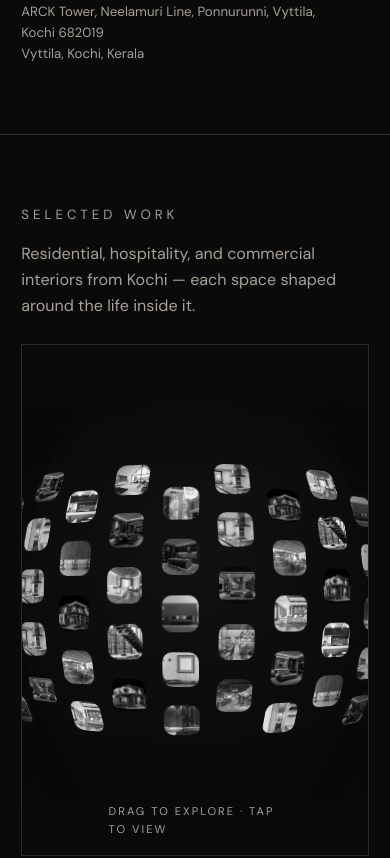
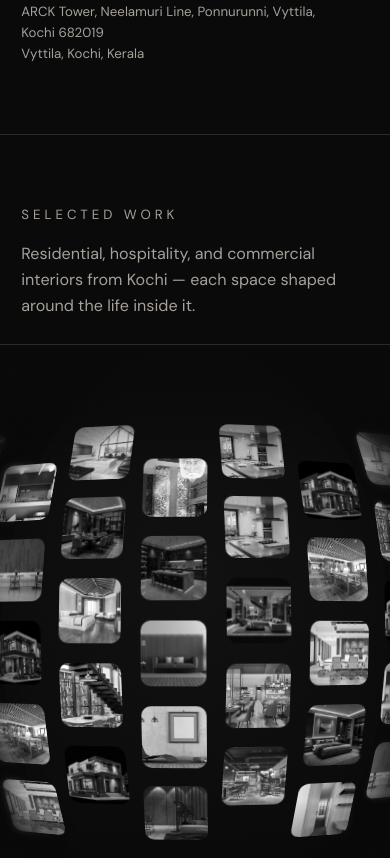
Before and after one commit to ryz3006/architak, a Next.js app: page /studio in a window 390 px wide. Shown: the part 740-1598 px from the top of the page. Built offline with nearby package versions, Linux system fonts and the light colour scheme; no server answers.

Commit message:
Refactor StudioPage and StudioWorkDome components for improved layout and responsiveness. Update styles for the studio work section, enhancing visual presentation and ensuring better adaptability across different screen sizes.

```diff
--- a/app/studio/page.tsx
+++ b/app/studio/page.tsx
@@ -63,9 +63,11 @@ export default async function StudioPage() {
       </Reveal>
 
       <Reveal>
-        <section id="work" className="page-frame border-t border-border py-fluid-xl">
-          <p className="text-fluid-sm tracking-[0.3em] text-muted uppercase">{page.workHeading}</p>
-          <p className="measure mt-4 max-w-2xl text-muted">{page.workSupport}</p>
+        <section id="work" className="studio-work-section border-t border-border">
+          <div className="page-frame py-fluid-xl pb-fluid-md">
+            <p className="text-fluid-sm tracking-[0.3em] text-muted uppercase">{page.workHeading}</p>
+            <p className="measure mt-4 max-w-2xl text-muted">{page.workSupport}</p>
+          </div>
 
           <StudioWorkDome projects={projects} />
         </section>
--- a/components/studio/studio-work-dome.tsx
+++ b/components/studio/studio-work-dome.tsx
@@ -1,7 +1,7 @@
 "use client";
 
 import dynamic from "next/dynamic";
-import { useEffect, useState } from "react";
+import { useEffect, useRef, useState } from "react";
 
 import type { StaticProject } from "@/content/static";
 import { getStudioDomeGalleryItems } from "@/features/studio/dome-gallery-items";
@@ -20,48 +20,114 @@ type StudioWorkDomeProps = {
   projects: StaticProject[];
 };
 
-function useDomeRadius(): { minRadius: number; fit: number } {
-  const [config, setConfig] = useState({ minRadius: 480, fit: 0.48 });
+type DomeLayout = {
+  fit: number;
+  minRadius: number;
+  maxRadius: number;
+  fitBasis: "auto" | "width" | "min";
+  segments: number;
+};
+
+function resolveDomeLayout(width: number, height: number): DomeLayout {
+  const minDim = Math.min(width, height);
+  const aspect = width / Math.max(height, 1);
+
+  if (width < 480) {
+    return {
+      fit: 0.5,
+      minRadius: Math.round(minDim * 0.44),
+      maxRadius: Math.round(width * 0.78),
+      fitBasis: "min",
+      segments: 30,
+    };
+  }
+
+  if (width < 768) {
+    return {
+      fit: 0.54,
+      minRadius: Math.round(minDim * 0.46),
+      maxRadius: Math.round(width * 0.82),
+      fitBasis: aspect > 1.15 ? "width" : "min",
+      segments: 32,
+    };
+  }
+
+  if (width < 1200) {
+    return {
+      fit: 0.56,
+      minRadius: Math.round(minDim * 0.48),
+      maxRadius: Math.round(width * 0.85),
+      fitBasis: "width",
+      segments: 35,
+    };
+  }
+
+  return {
+    fit: aspect > 1.6 ? 0.62 : 0.58,
+    minRadius: Math.round(minDim * 0.5),
+    maxRadius: Math.round(width * 0.9),
+    fitBasis: "width",
+    segments: 35,
+  };
+}
+
+function useDomeLayout(containerRef: React.RefObject<HTMLDivElement | null>): DomeLayout {
+  const [layout, setLayout] = useState<DomeLayout>({
+    fit: 0.56,
+    minRadius: 480,
+    maxRadius: 1200,
+    fitBasis: "width",
+    segments: 35,
+  });
 
   useEffect(() => {
+    const node = containerRef.current;
+    if (!node) return;
+
     const sync = () => {
-      const width = window.innerWidth;
-      if (width < 480) {
-        setConfig({ minRadius: 320, fit: 0.42 });
-      } else if (width < 768) {
-        setConfig({ minRadius: 400, fit: 0.45 });
-      } else if (width < 1200) {
-        setConfig({ minRadius: 480, fit: 0.48 });
-      } else {
-        setConfig({ minRadius: 560, fit: 0.5 });
-      }
+      const rect = node.getBoundingClientRect();
+      if (rect.width < 1 || rect.height < 1) return;
+      setLayout(resolveDomeLayout(rect.width, rect.height));
     };
 
     sync();
-    window.addEventListener("resize", sync, { passive: true });
-    return () => window.removeEventListener("resize", sync);
-  }, []);
+    const observer = new ResizeObserver(sync);
+    observer.observe(node);
+    window.addEventListener("orientationchange", sync);
 
-  return config;
+    return () => {
+      observer.disconnect();
+      window.removeEventListener("orientationchange", sync);
+    };
+  }, [containerRef]);
+
+  return layout;
 }
 
 export function StudioWorkDome({ projects }: StudioWorkDomeProps) {
+  const containerRef = useRef<HTMLDivElement>(null);
   const reduced = useReducedMotion();
-  const { minRadius, fit } = useDomeRadius();
+  const layout = useDomeLayout(containerRef);
   const items = getStudioDomeGalleryItems(projects);
 
   if (reduced) {
-    return <StudioWorkGrid projects={projects} />;
+    return (
+      <div className="studio-work-section__dome studio-work-section__dome--grid page-frame">
+        <StudioWorkGrid projects={projects} />
+      </div>
+    );
   }
 
   return (
-    <div className="studio-work-dome">
+    <div ref={containerRef} className="studio-work-dome">
       <DomeGallery
         images={items}
-        fit={fit}
-        minRadius={minRadius}
-        maxRadius={720}
-        padFactor={0.2}
+        fit={layout.fit}
+        fitBasis={layout.fitBasis}
+        minRadius={layout.minRadius}
+        maxRadius={layout.maxRadius}
+        segments={layout.segments}
+        padFactor={0.12}
         overlayBlurColor="#0a0a0a"
         dragSensitivity={22}
         dragDampening={2.2}
--- a/styles/dome-gallery.css
+++ b/styles/dome-gallery.css
@@ -256,16 +256,29 @@ main.sphere-main {
   clip: rect(0 0 0 0);
 }
 
+.studio-work-section {
+  overflow: hidden;
+}
+
 .studio-work-dome {
   position: relative;
-  width: 100%;
-  height: clamp(28rem, 72vh, 44rem);
-  margin-top: var(--space-fluid-md);
-  border: 1px solid var(--color-border);
+  width: 100vw;
+  max-width: 100vw;
+  margin-inline: calc(50% - 50vw);
+  height: clamp(28rem, 88svh, 56rem);
+  border-block: 1px solid var(--color-border);
   background:
-    radial-gradient(ellipse 80% 60% at 50% 40%, rgb(18 18 18 / 0.9) 0%, var(--color-background) 78%),
+    radial-gradient(ellipse 92% 68% at 50% 42%, rgb(18 18 18 / 0.92) 0%, var(--color-background) 82%),
     var(--color-background);
   overflow: hidden;
+}
+
+.studio-work-section__dome--grid {
+  width: 100%;
+  max-width: var(--content-max);
+  margin-inline: auto;
+  padding-inline: max(var(--gutter), var(--safe-left)) max(var(--gutter), var(--safe-right));
+  padding-block: var(--space-fluid-md) var(--space-fluid-xl);
 }
 
 .studio-work-dome__hint {
@@ -287,11 +300,23 @@ body.dg-scroll-lock {
 
 @media (max-width: 47.99rem) {
   .studio-work-dome {
-    height: clamp(24rem, 62vh, 32rem);
+    height: clamp(24rem, 78svh, 36rem);
   }
 
   .viewer .enlarge--with-detail {
     width: min(360px, 94vw) !important;
+  }
+}
+
+@media (min-width: 90rem) {
+  .studio-work-dome {
+    height: clamp(36rem, min(92svh, 52vw), 60rem);
+  }
+}
+
+@media (min-width: 120rem) {
+  .studio-work-dome {
+    height: clamp(40rem, min(88svh, 48vw), 64rem);
   }
 }
 
```
